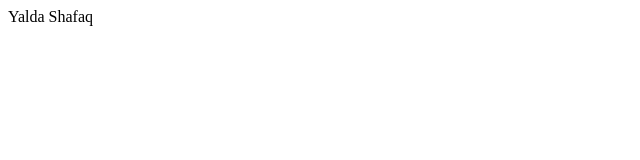
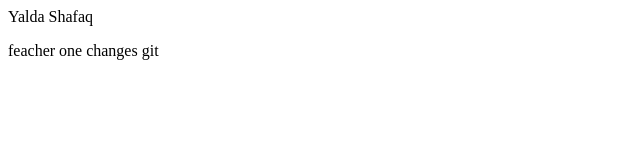
Before and after one commit to Yaldashafaq123/localrepo, a plain HTML site: page index.html in a window 1280 px wide. Shown: the whole page, without its empty margins (0-640 px from the left). Drawn offline with Linux system fonts and the light colour scheme.

Commit message:
add new feacher

```diff
--- a/index.html
+++ b/index.html
@@ -1 +1,2 @@
 <p>Yalda Shafaq</p>
+<p>feacher one changes git </p>
```
Also changed, not shown: 1 other file.
